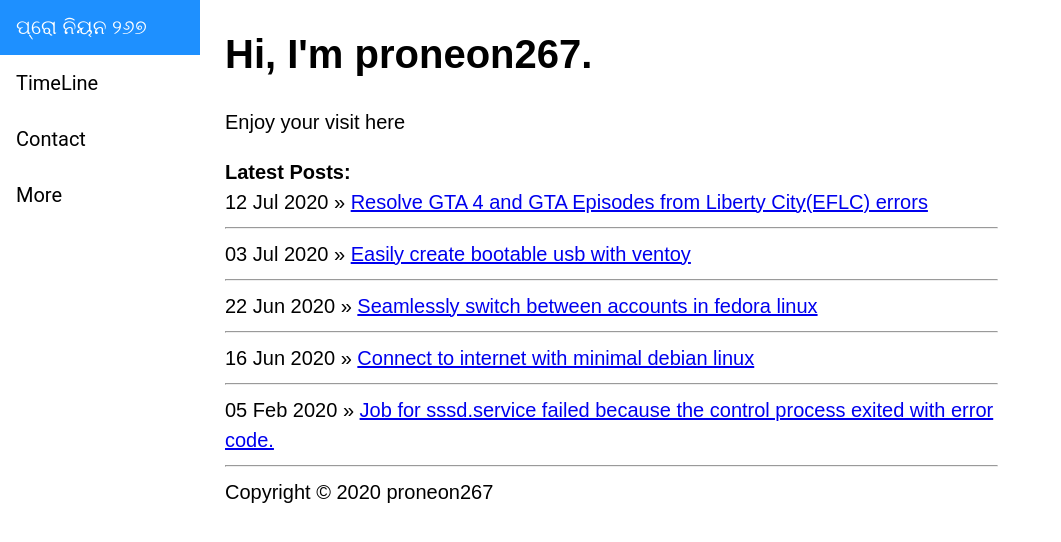
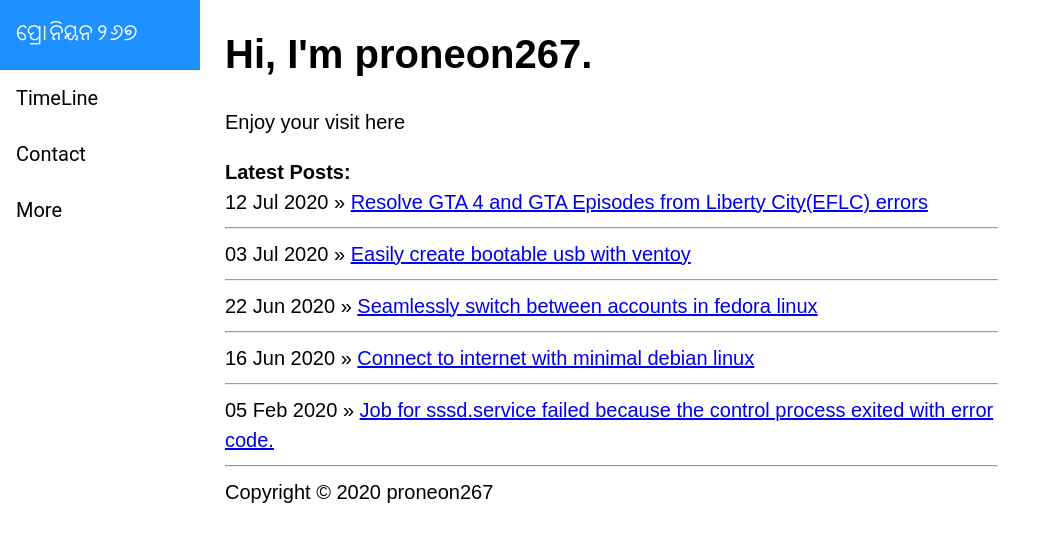
Before and after one commit to proneon267/proneon267.github.io, a Jekyll site: the page built from index.html, in a window 1280 px wide and 1002 px high. Shown: the top 542 px of the window, without its empty margins (0-1061 px from the left). Built offline with Jekyll 4.4.1, drawn with Linux system fonts in a browser that asks for light colours.

Commit message:
Update default.html

```diff
--- a/_layouts/default.html
+++ b/_layouts/default.html
@@ -43,13 +43,13 @@
         line-height: 1.5;
         font-size: 1em;
         }
-@import url(https://fonts.googleapis.com/earlyaccess/notosansoriya.css);
     @font-face {
-        font-family: 'Noto Sans Oriya UI', sans-serif;
+        font-family: 'Lohit-Odia';
+	src: url('/fonts/Lohit-Odia.woff') format('woff');
         unicode-range: U+0B00–0B7F;
       }
       [lang="or"] {
-        font-family: 'Noto Sans Oriya UI', sans-serif;
+        font-family: 'Lohit-Odia';
         }
       body {
         margin: 0;
```
